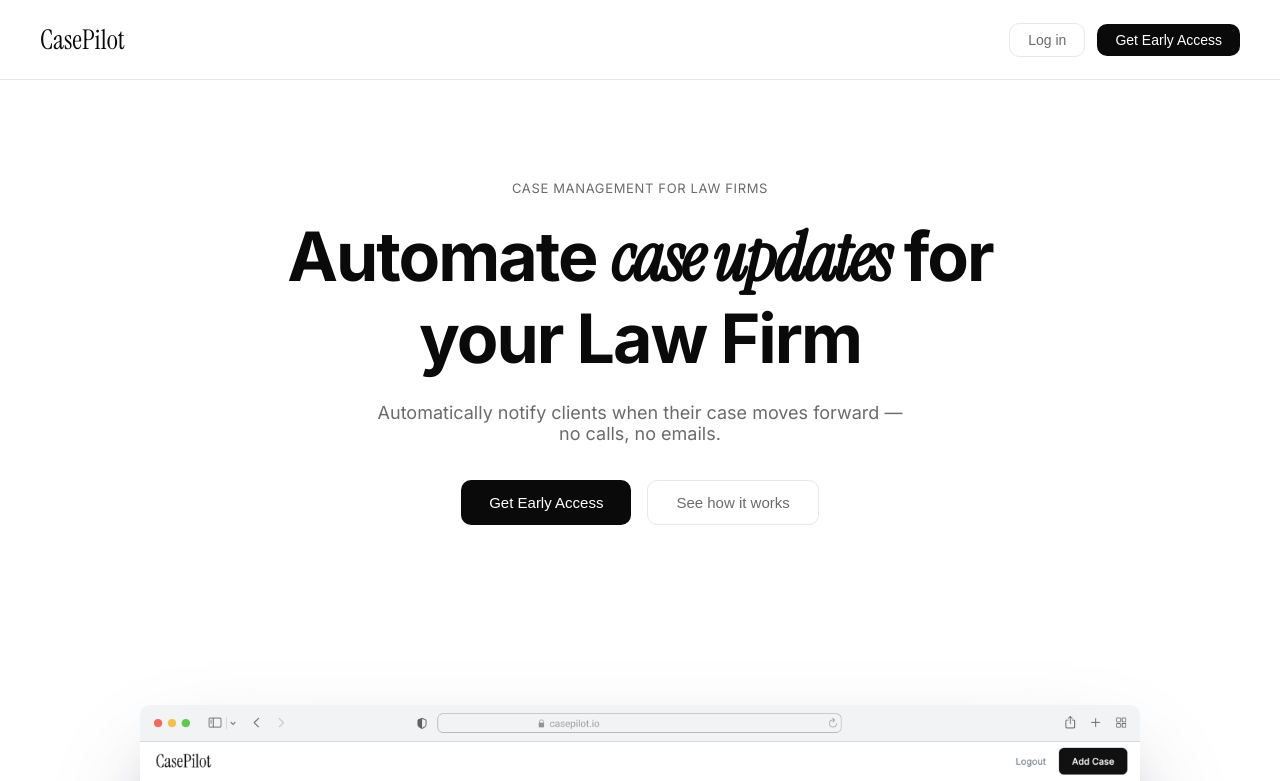
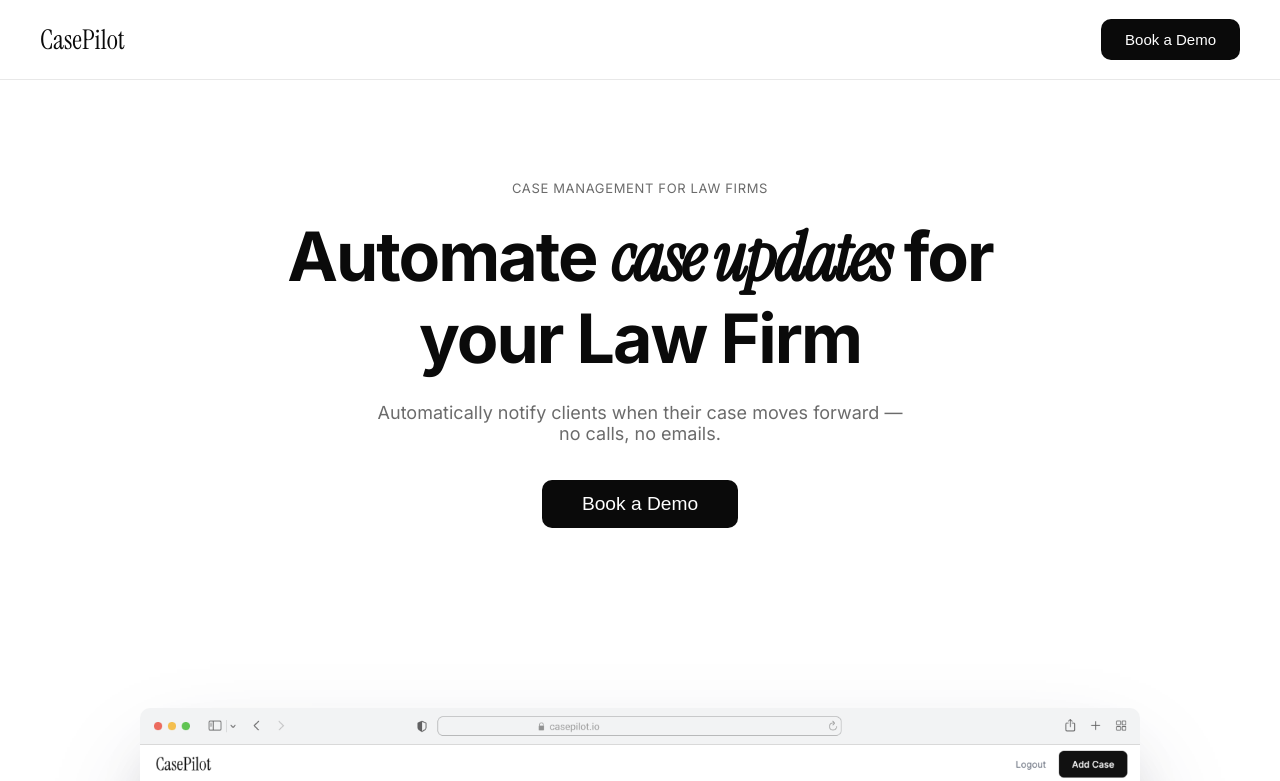
Before and after one commit to ArtemiiHH/case-pilot-website, a React (Vite) app: page / in a window 1280 px wide. Shown: the top 781 px of the page. Built offline with nearby package versions, Linux system fonts and the light colour scheme.

Commit message:
Remove secondary buttons + style the main buttons

```diff
--- a/src/App.module.css
+++ b/src/App.module.css
@@ -33,24 +33,13 @@
   color: var(--white);
   border: none;
   border-radius: var(--radius);
-  padding: 8px 18px;
-  font-size: 14px;
-  font-weight: 500;
-  cursor: pointer;
-}
-
-.btnGhost {
-  background: transparent;
-  border: 1px solid var(--gray-200);
-  color: var(--gray-600);
-  border-radius: var(--radius);
-  padding: 8px 18px;
-  font-size: 14px;
+  padding: 12px 24px;
+  font-size: 15px;
   font-weight: 500;
   cursor: pointer;
 }
 
 .btnLarge {
-  padding: 13px 28px;
-  font-size: 15px;
+  padding: 13px 40px;
+  font-size: 1.2rem;
 }
--- a/src/components/Hero/Hero.jsx
+++ b/src/components/Hero/Hero.jsx
@@ -22,13 +22,7 @@
           className={`${appStyles.btnDark} ${appStyles.btnLarge}`}
           onClick={() => scrollTo("waitlist")}
         >
-          Get Early Access
-        </button>
-        <button
-          className={`${appStyles.btnGhost} ${appStyles.btnLarge}`}
-          onClick={() => scrollTo("how")}
-        >
-          See how it works
+          Book a Demo
         </button>
       </div>
     </section>
--- a/src/components/Nav/Nav.jsx
+++ b/src/components/Nav/Nav.jsx
@@ -1,14 +1,13 @@
-import appStyles from '../../App.module.css'
-import styles from './Nav.module.css'
+import appStyles from "../../App.module.css";
+import styles from "./Nav.module.css";
 
 export default function Nav() {
   return (
     <header className={styles.nav}>
       <div className={styles.logo}>CasePilot</div>
       <div className={styles.actions}>
-        <button className={appStyles.btnGhost}>Log in</button>
-        <button className={appStyles.btnDark}>Get Early Access</button>
+        <button className={appStyles.btnDark}>Book a Demo</button>
       </div>
     </header>
-  )
+  );
 }
```
